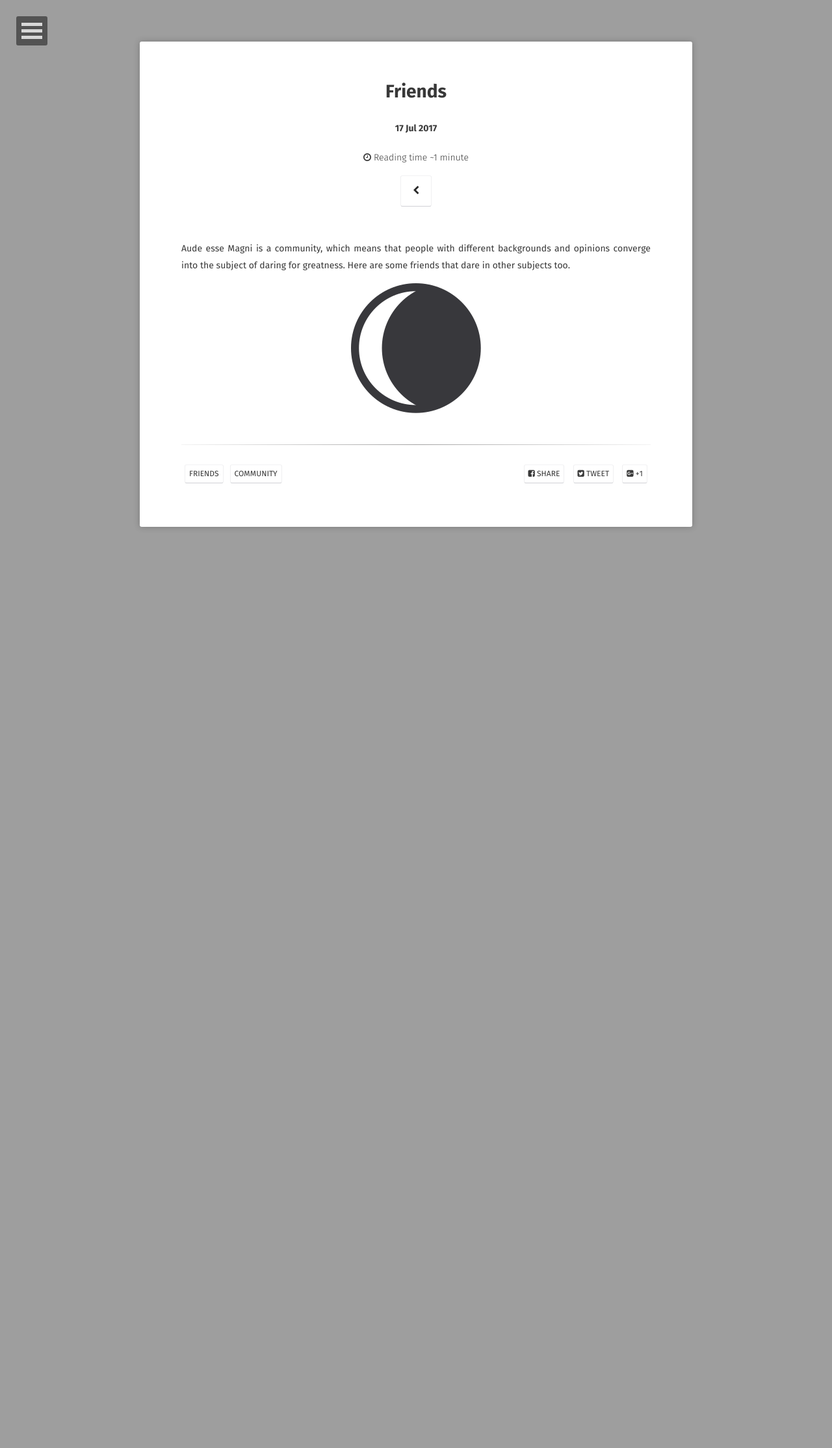
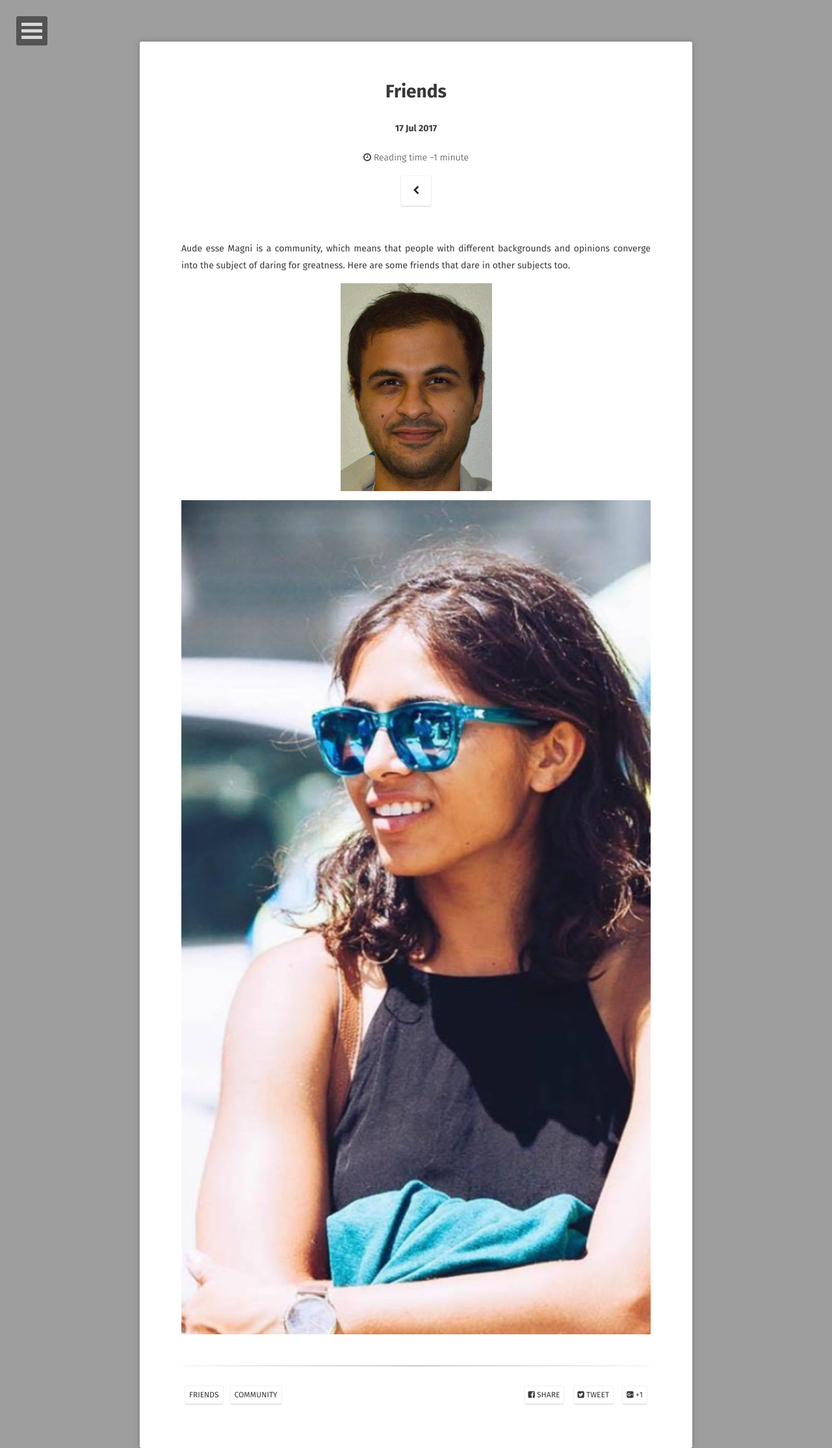
Before and after one commit to LGabrielM/LGabrielM.github.io, a Jekyll site: the page built from _posts/2017-07-17-Friends.md, in a window 1280 px wide. Shown: the whole page at 65% size. Built offline with Jekyll 4.4.1, drawn with Linux system fonts in a browser that asks for light colours; some web fonts are replaced; before the commit the page ends 964 px from its top, so only the background shows below that.

Commit message:
more friends

```diff
--- a/_posts/2017-07-17-Friends.md
+++ b/_posts/2017-07-17-Friends.md
@@ -12,4 +12,6 @@ comments: false
 
 Aude esse Magni is a community, which means that people with different backgrounds and opinions converge into the subject of daring for greatness. Here are some friends that dare in other subjects too.
 
-[![booo]({{ site.url }}/assets/img/logo.png)](https:/vatsalmehra.com)
+[![boo]({{ site.url }}/assets/img/VM.PNG)](https://vatsalmehra.com)
+
+[![booo]({{ site.url }}/assets/img/CS.JPG)](https://recoveredbutnotrelieved.wordpress.com)
```
Also changed, not shown: assets/img/CS.jpg (added), assets/img/VM.png (added).
